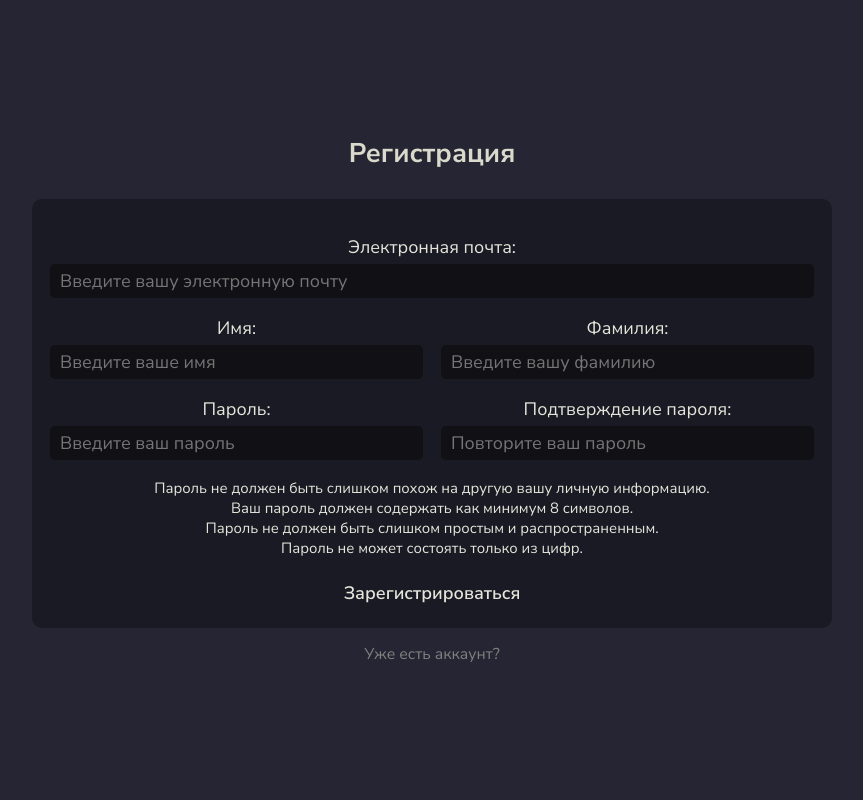
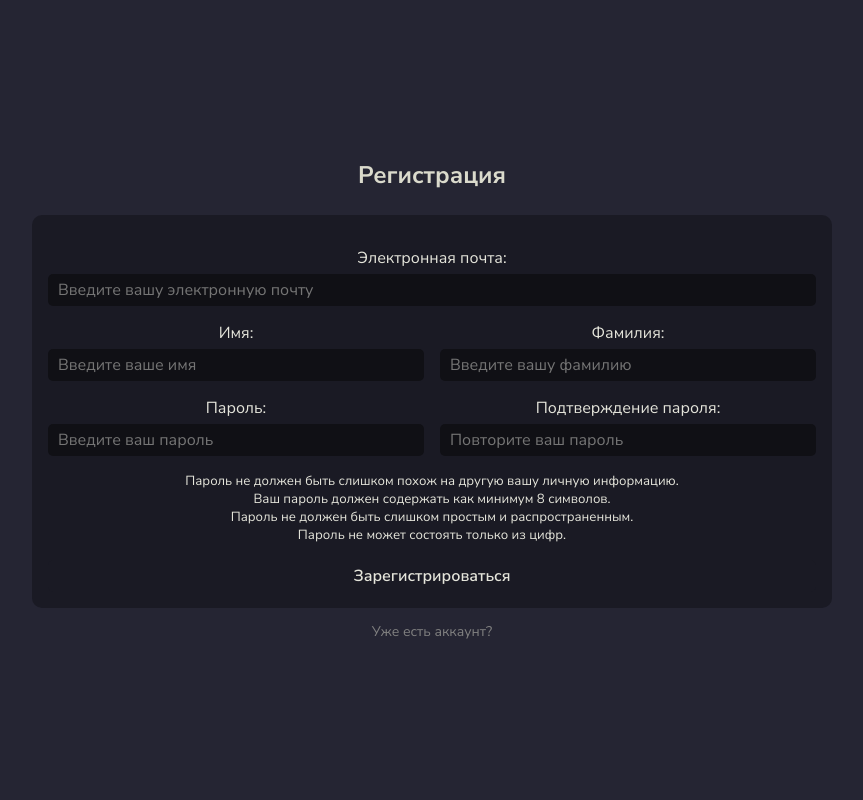
Before and after one commit to MichaelBogdanov/vibetalk, a Django app: page /register/ in a window 1280 px wide. Shown: the whole page, without its empty margins (208-1071 px from the left). Run offline with Django 4.2, Linux system fonts and the light colour scheme; some libraries are stand-ins or nearby versions.

Commit message:
Изменены стили

```diff
--- a/website/static/styles/style.css
+++ b/website/static/styles/style.css
@@ -776,7 +776,7 @@ main {
 
 @media screen and ((max-width: 1000px) or (max-height: 880px)) {
   * {
-    font-size: 18px;
+    font-size: 16px;
   }
   #message-form {
     grid-template-columns: 1fr min-content !important;
--- a/website/static/styles/style.sass
+++ b/website/static/styles/style.sass
@@ -642,7 +642,7 @@ main
 
 @media screen and ((max-width: 1000px) or (max-height: 880px))
     *
-        font-size: 18px
+        font-size: 16px
     #message-form
         grid-template-columns: 1fr min-content !important
         grid-template-rows: 1fr 1fr
```
